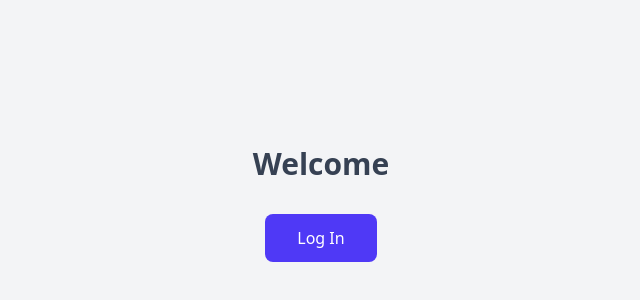
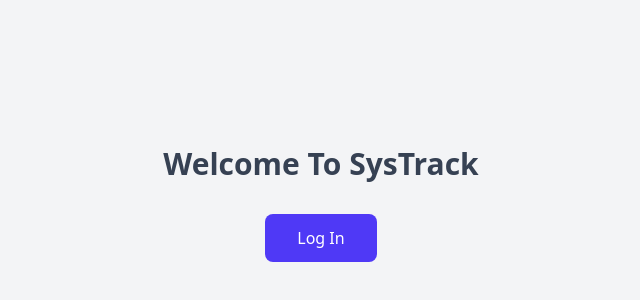
Before and after one commit to abhishekMernCodetribe/systrack-frontend, a React (Vite) app: page / in a window 1280 px wide. Shown: the part 196-496 px from the top of the page, without its empty margins (319-959 px from the left). Built offline with nearby package versions, Linux system fonts and the light colour scheme.

Commit message:
Home page updated

```diff
--- a/src/components/Home.jsx
+++ b/src/components/Home.jsx
@@ -6,7 +6,7 @@ const Home = () => {
   return (
     <div className="min-h-screen flex flex-col items-center justify-center bg-gray-100 px-4">
       <h1 className="mb-8 text-3xl font-semibold text-gray-700">
-        Welcome
+        Welcome To SysTrack
       </h1>
 
       <div className="flex flex-wrap gap-4">
```
